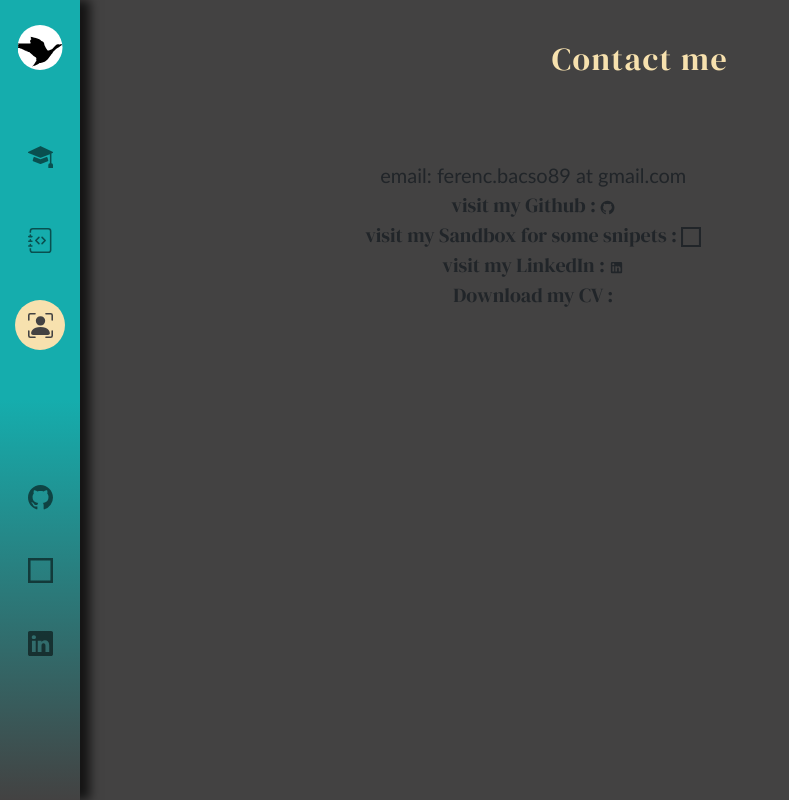
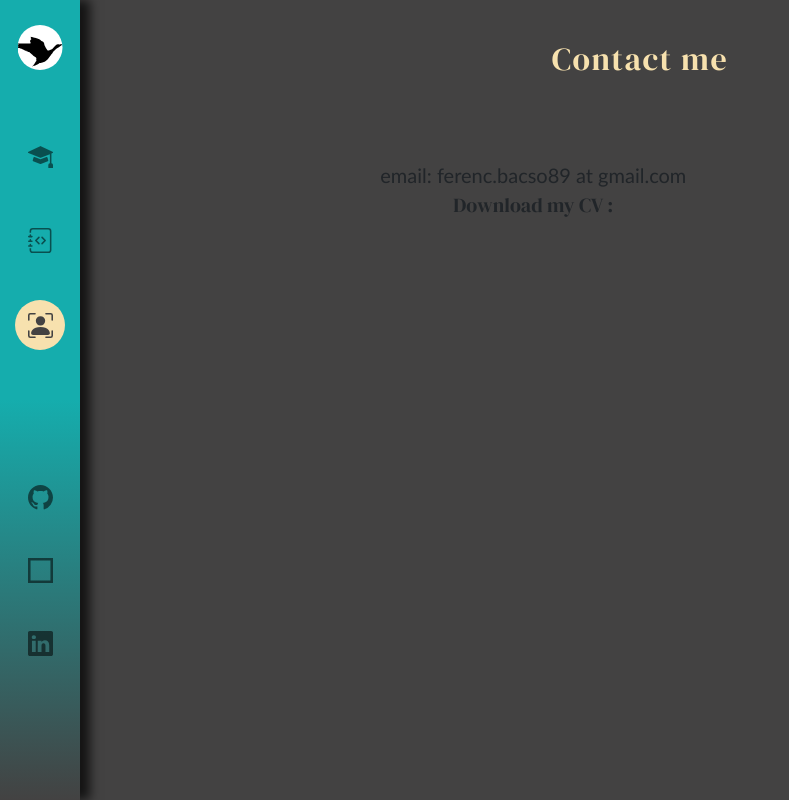
Before and after one commit to FerencBacso89/resume, a React (Vite) app: page /contact in a window 1280 px wide. Shown: the whole page, without its empty margins (0-789 px from the left). Built offline with nearby package versions, Linux system fonts and the light colour scheme.

Commit message:
contact info has been added

```diff
--- a/src/Components/Contact/Contact.jsx
+++ b/src/Components/Contact/Contact.jsx
@@ -10,9 +10,9 @@ function Contact() {
     <section className='contacts col-10 row-cols-2'>
            <div className='cline col'> email: ferenc.bacso89 at gmail.com</div>
            <div className='cline col'>  </div>
-           <span className='cline col'> visit my Github : <GitHub></GitHub> </span>
+          {/* <span className='cline col'> visit my Github : <GitHub></GitHub> </span>
            <span className='cline col'> visit my Sandbox for some snipets : <SiCodesandbox></SiCodesandbox> </span>
-           <span className='cline col'> visit my LinkedIn : <LinkedIn></LinkedIn> </span>
+           <span className='cline col'> visit my LinkedIn : <LinkedIn></LinkedIn> </span> */}
            <span className='cline col'> Download my CV :  </span>
     </section>
     </>
--- a/src/Components/Contact/contact.css
+++ b/src/Components/Contact/contact.css
@@ -21,5 +21,4 @@
 }
 .cline{
     font-size: 2rem;
-
 }
```
